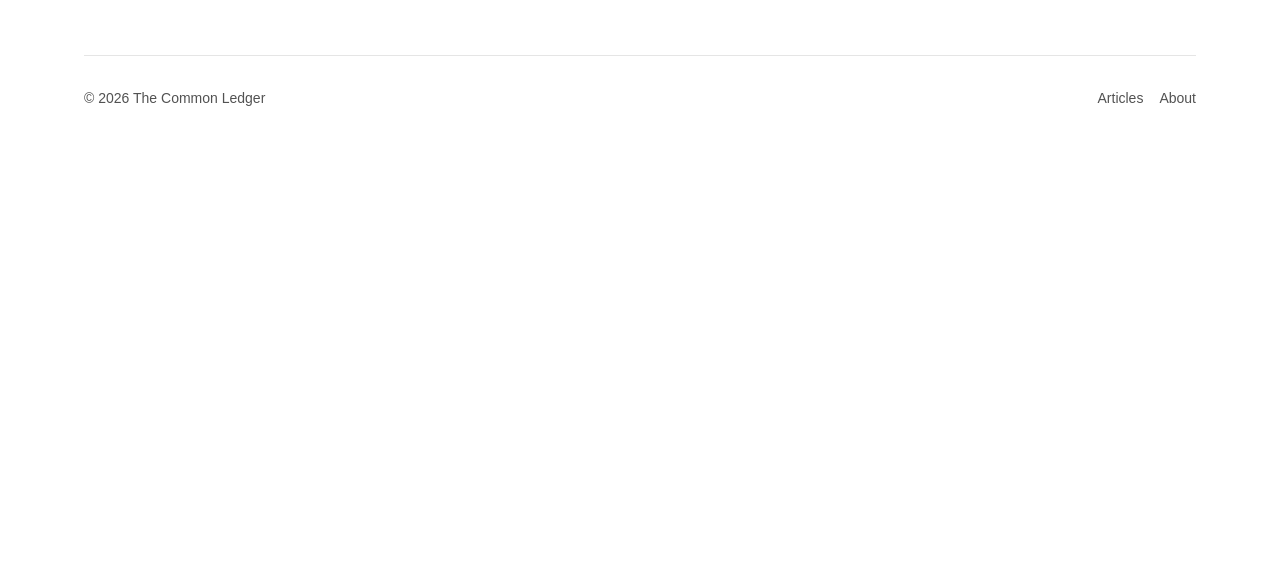
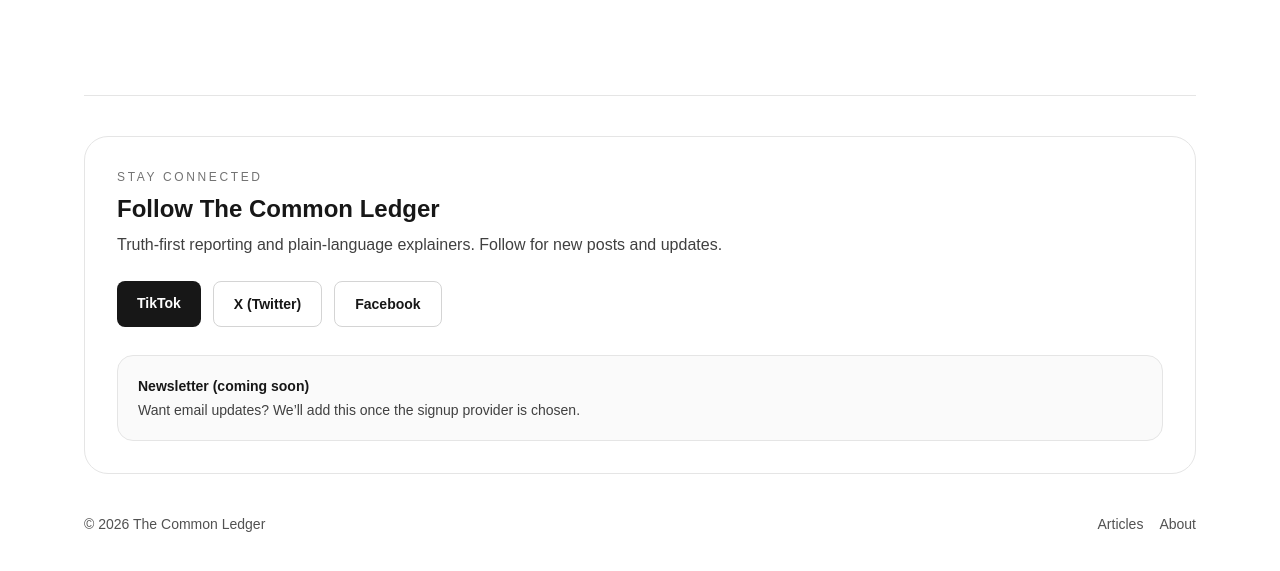
Before and after one commit to TheCommonLedger/common-ledger, a Next.js app: page / in a window 1280 px wide. Shown: the part 953-1524 px from the top of the page. Before the commit the page ends 1101 px from the top, so only its background shows below. Built offline with nearby package versions, Linux system fonts and the light colour scheme; no server answers.

Commit message:
Add site-wide footer with social links

```diff
--- a/app/about/page.tsx
+++ b/app/about/page.tsx
@@ -84,21 +84,6 @@ export default function AboutPage() {
           </Link>
         </div>
       </section>
-
-      {/* Footer */}
-      <footer className="mt-14 border-t border-neutral-200 pt-8 text-sm text-neutral-600">
-        <div className="flex flex-col gap-2 md:flex-row md:items-center md:justify-between">
-          <div>© {new Date().getFullYear()} The Common Ledger</div>
-          <div className="flex gap-4">
-            <Link className="hover:underline" href="/articles">
-              Articles
-            </Link>
-            <Link className="hover:underline" href="/about">
-              About
-            </Link>
-          </div>
-        </div>
-      </footer>
     </main>
   );
 }
--- a/app/layout.tsx
+++ b/app/layout.tsx
@@ -2,6 +2,7 @@ import type { Metadata } from "next";
 import { Geist, Geist_Mono } from "next/font/google";
 import "./globals.css";
 import SiteHeader from "../components/SiteHeader";
+import SiteFooter from "../components/SiteFooter";
 
 const geistSans = Geist({
   variable: "--font-geist-sans",
@@ -44,6 +45,9 @@ export default function RootLayout({ children }: { children: React.ReactNode })
         </div>
 
         {children}
+        <div className="mx-auto max-w-6xl px-5 pb-10">
+    <SiteFooter />
+  </div>
       </body>
     </html>
   );
--- a/app/page.tsx
+++ b/app/page.tsx
@@ -131,21 +131,6 @@ export default function HomePage() {
           </div>
         ))}
       </section>
-
-      {/* Footer */}
-      <footer className="mt-14 border-t border-neutral-200 pt-8 text-sm text-neutral-600">
-        <div className="flex flex-col gap-2 md:flex-row md:items-center md:justify-between">
-          <div>© {new Date().getFullYear()} The Common Ledger</div>
-          <div className="flex gap-4">
-            <Link className="hover:underline" href="/articles">
-              Articles
-            </Link>
-            <Link className="hover:underline" href="/about">
-              About
-            </Link>
-          </div>
-        </div>
-      </footer>
     </main>
   );
 }
--- /dev/null
+++ b/components/SiteFooter.tsx
@@ -0,0 +1,67 @@
+import Link from "next/link";
+
+export default function SiteFooter() {
+  return (
+    <footer className="mt-14 border-t border-neutral-200 pt-10">
+      {/* Follow / Newsletter box */}
+      <section className="rounded-3xl border border-neutral-200 bg-white p-8">
+        <div className="text-xs tracking-[0.22em] text-neutral-500">STAY CONNECTED</div>
+        <h3 className="mt-2 text-2xl font-semibold text-neutral-900">
+          Follow The Common Ledger
+        </h3>
+        <p className="mt-2 text-neutral-700 max-w-2xl">
+          Truth-first reporting and plain-language explainers. Follow for new posts and updates.
+        </p>
+
+        <div className="mt-6 flex flex-wrap gap-3">
+          {/* Replace these hrefs when you’re ready */}
+          <a
+            className="rounded-lg bg-neutral-900 px-5 py-3 text-sm font-semibold text-white"
+            href="https://www.tiktok.com/"
+            target="_blank"
+            rel="noreferrer"
+          >
+            TikTok
+          </a>
+          <a
+            className="rounded-lg border border-neutral-300 px-5 py-3 text-sm font-semibold text-neutral-900"
+            href="https://x.com/"
+            target="_blank"
+            rel="noreferrer"
+          >
+            X (Twitter)
+          </a>
+          <a
+            className="rounded-lg border border-neutral-300 px-5 py-3 text-sm font-semibold text-neutral-900"
+            href="https://facebook.com/"
+            target="_blank"
+            rel="noreferrer"
+          >
+            Facebook
+          </a>
+        </div>
+
+        {/* Simple “newsletter” placeholder without backend */}
+        <div className="mt-7 rounded-2xl border border-neutral-200 bg-neutral-50 p-5">
+          <div className="text-sm font-semibold text-neutral-900">Newsletter (coming soon)</div>
+          <div className="mt-1 text-sm text-neutral-700">
+            Want email updates? We’ll add this once the signup provider is chosen.
+          </div>
+        </div>
+      </section>
+
+      {/* Bottom links */}
+      <div className="mt-10 flex flex-col gap-2 text-sm text-neutral-600 md:flex-row md:items-center md:justify-between">
+        <div>© {new Date().getFullYear()} The Common Ledger</div>
+        <div className="flex gap-4">
+          <Link className="hover:underline" href="/articles">
+            Articles
+          </Link>
+          <Link className="hover:underline" href="/about">
+            About
+          </Link>
+        </div>
+      </div>
+    </footer>
+  );
+}
```
